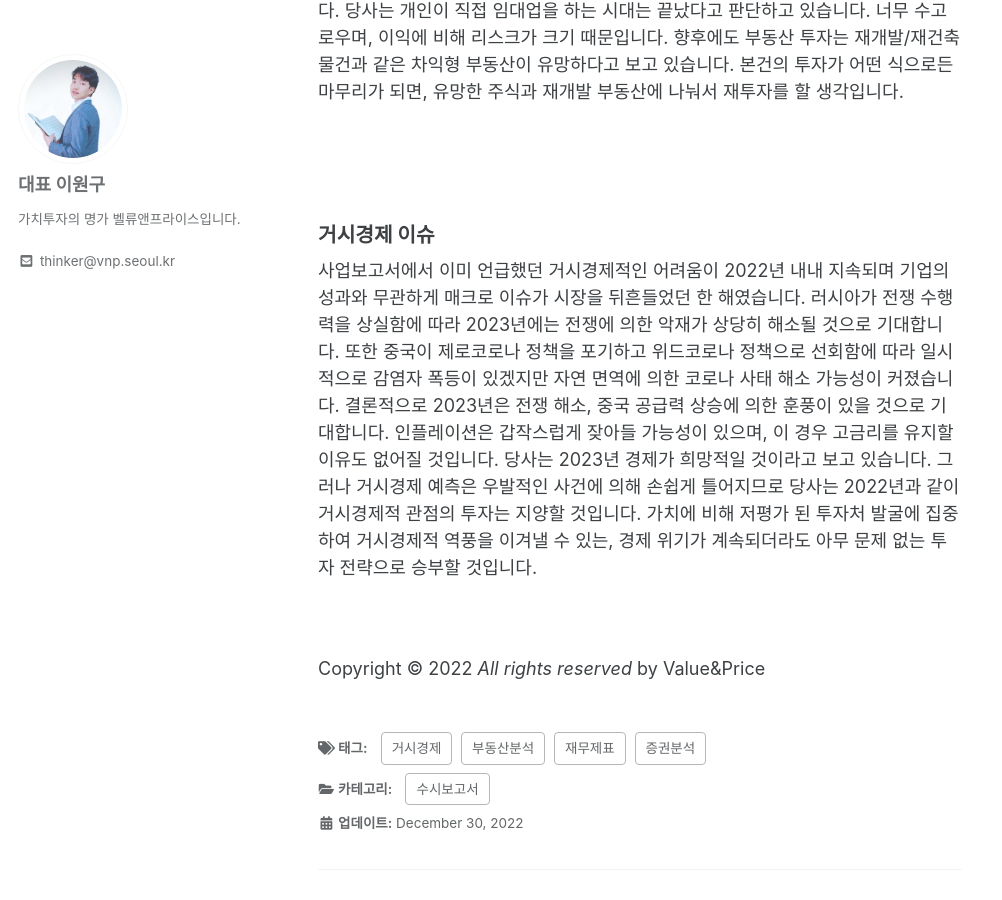
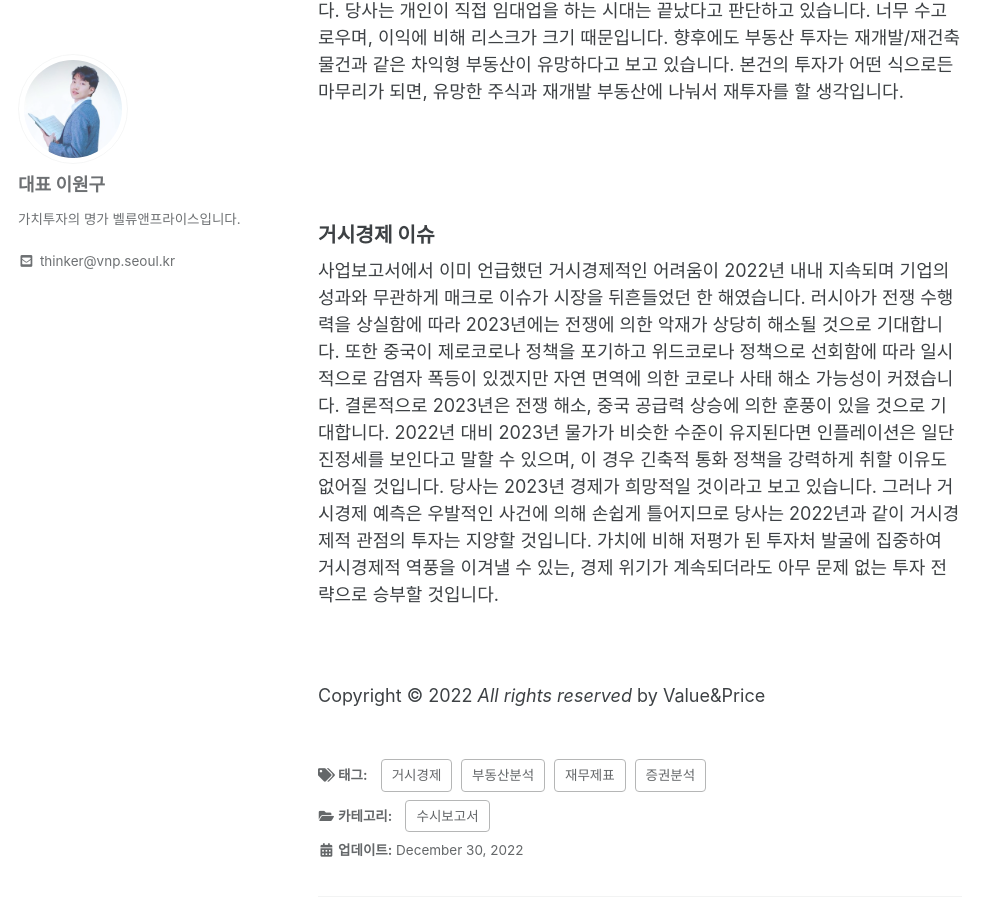
Before and after one commit to thinker89/vnpblog.github.io, a Jekyll site: the page built from _posts/2022-12-30-report.md, in a window 1280 px wide and 900 px high, scrolled down 5654 px. Shown: the whole window, without its empty margins (0-1002 px from the left). Built offline with Jekyll 4.4.1, drawn with Linux system fonts in a browser that asks for light colours; cached includes are drawn as plain includes.

Commit message:
2022.12.수시보고서 수정

```diff
--- a/_posts/2022-12-30-report.md
+++ b/_posts/2022-12-30-report.md
@@ -119,7 +119,7 @@ Value&Price(당사)는 가치에 비해 가격이 현저히 저평가되었으
 
 ### 거시경제 이슈
 
-사업보고서에서 이미 언급했던 거시경제적인 어려움이 2022년 내내 지속되며 기업의 성과와 무관하게 매크로 이슈가 시장을 뒤흔들었던 한 해였습니다. 러시아가 전쟁 수행력을 상실함에 따라 2023년에는 전쟁에 의한 악재가 상당히 해소될 것으로 기대합니다. 또한 중국이 제로코로나 정책을 포기하고 위드코로나 정책으로 선회함에 따라 일시적으로 감염자 폭등이 있겠지만 자연 면역에 의한 코로나 사태 해소 가능성이 커졌습니다. 결론적으로 2023년은 전쟁 해소, 중국 공급력 상승에 의한 훈풍이 있을 것으로 기대합니다. 인플레이션은 갑작스럽게 잦아들 가능성이 있으며, 이 경우 고금리를 유지할 이유도 없어질 것입니다. 당사는 2023년 경제가 희망적일 것이라고 보고 있습니다. 그러나 거시경제 예측은 우발적인 사건에 의해 손쉽게 틀어지므로 당사는 2022년과 같이 거시경제적 관점의 투자는 지양할 것입니다. 가치에 비해 저평가 된 투자처 발굴에 집중하여 거시경제적 역풍을 이겨낼 수 있는, 경제 위기가 계속되더라도 아무 문제 없는 투자 전략으로 승부할 것입니다.
+사업보고서에서 이미 언급했던 거시경제적인 어려움이 2022년 내내 지속되며 기업의 성과와 무관하게 매크로 이슈가 시장을 뒤흔들었던 한 해였습니다. 러시아가 전쟁 수행력을 상실함에 따라 2023년에는 전쟁에 의한 악재가 상당히 해소될 것으로 기대합니다. 또한 중국이 제로코로나 정책을 포기하고 위드코로나 정책으로 선회함에 따라 일시적으로 감염자 폭등이 있겠지만 자연 면역에 의한 코로나 사태 해소 가능성이 커졌습니다. 결론적으로 2023년은 전쟁 해소, 중국 공급력 상승에 의한 훈풍이 있을 것으로 기대합니다. 2022년 대비 2023년 물가가 비슷한 수준이 유지된다면 인플레이션은 일단 진정세를 보인다고 말할 수 있으며, 이 경우 긴축적 통화 정책을 강력하게 취할 이유도 없어질 것입니다. 당사는 2023년 경제가 희망적일 것이라고 보고 있습니다. 그러나 거시경제 예측은 우발적인 사건에 의해 손쉽게 틀어지므로 당사는 2022년과 같이 거시경제적 관점의 투자는 지양할 것입니다. 가치에 비해 저평가 된 투자처 발굴에 집중하여 거시경제적 역풍을 이겨낼 수 있는, 경제 위기가 계속되더라도 아무 문제 없는 투자 전략으로 승부할 것입니다.
 
 <br>
 
```
